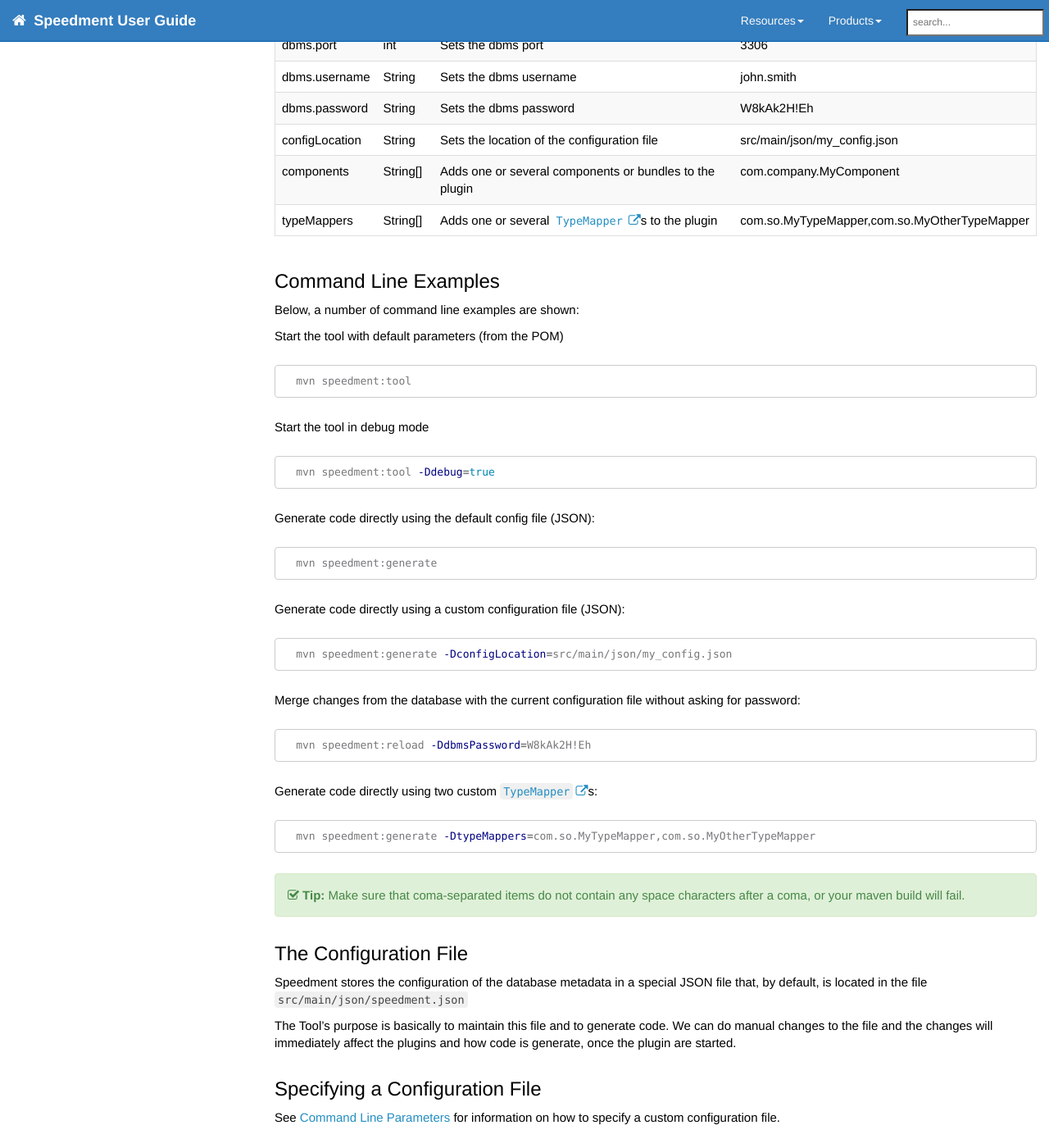
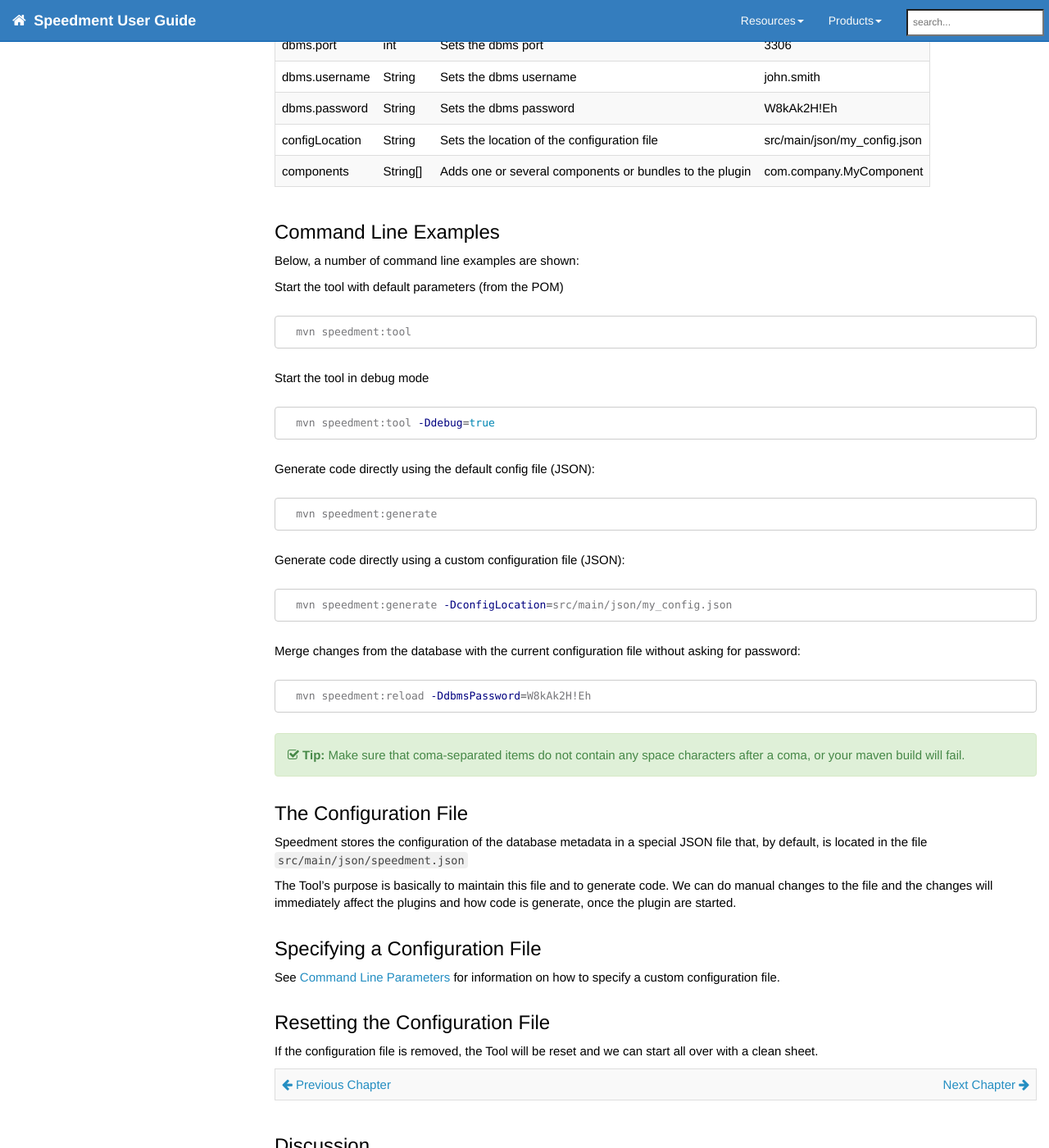
Before and after one commit to speedment/speedment-doc, a Jekyll site: the page built from pages/maven.md, in a window 1280 px wide and 1400 px high, scrolled down 9007 px. Shown: the whole window at 82% size. Built offline with Jekyll 4.4.1, drawn with Linux system fonts in a browser that asks for light colours; nearby versions of some CDN libraries; comment, search, counter and statistics services are not loaded.

Commit message:
Remove Maven type mapper command line parameter

````diff
--- a/pages/maven.md
+++ b/pages/maven.md
@@ -419,7 +419,7 @@
 | dbms.password  | String   | Sets the dbms password                             | W8kAk2H!Eh  |
 | configLocation | String   | Sets the location of the configuration file        | src/main/json/my_config.json |
 | components     | String[] | Adds one or several components or bundles to the plugin | com.company.MyComponent |
-| typeMappers    | String[] | Adds one or several {{site.data.javadoc.TypeMapper}}s to the plugin | com.so.MyTypeMapper,com.so.MyOtherTypeMapper |
+
 
 
 ## Command Line Examples
@@ -450,10 +450,6 @@
   mvn speedment:reload -DdbmsPassword=W8kAk2H!Eh
 ```
 
-Generate code directly using two custom {{site.data.javadoc.TypeMapper}}s:
-``` shell
-  mvn speedment:generate -DtypeMappers=com.so.MyTypeMapper,com.so.MyOtherTypeMapper
-```
 {% include tip.html content="
 Make sure that coma-separated items do not contain any space characters after a coma, or your maven build will fail.
 " %}
````
